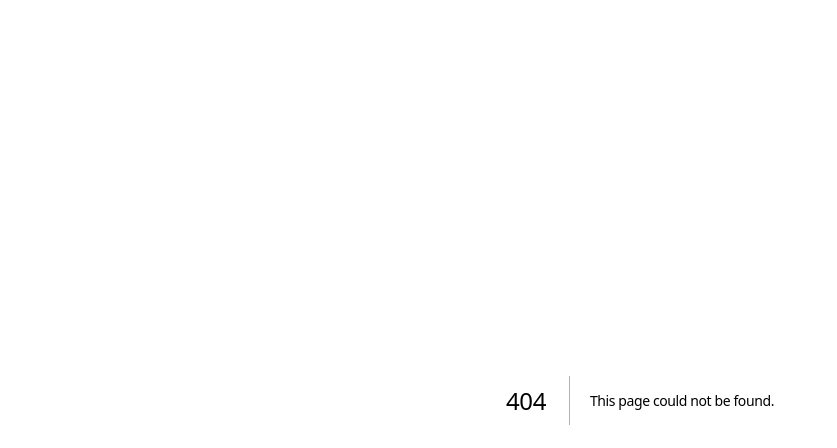
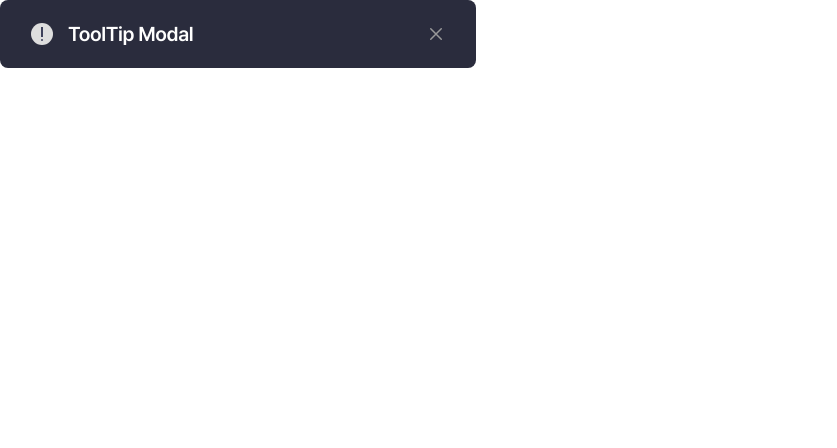
Before and after one commit to y5037/albaform-deploy, a Next.js app: page /signin in a window 1280 px wide. Before the commit this address had no page. Shown: the top 448 px of the page, without its empty margins (0-837 px from the left). Built offline with nearby package versions, Linux system fonts and the light colour scheme.

Commit message:
feat: tooltip, popup, toast modal

```diff
--- a/package.json
+++ b/package.json
@@ -12,10 +12,12 @@
     "@babel/runtime": "^7.27.0",
     "@tanstack/react-query": "^5.74.4",
     "@tanstack/react-query-devtools": "^5.74.6",
+    "framer-motion": "^12.9.4",
     "next": "15.3.1",
     "react": "^19.0.0",
     "react-dom": "^19.0.0",
     "react-icons": "^5.5.0",
+    "styled-component": "^2.8.0",
     "styled-components": "^6.1.17"
   },
   "devDependencies": {
--- /dev/null
+++ b/src/app/signin/page.tsx
@@ -0,0 +1,15 @@
+'use client';
+
+import { useState } from 'react';
+import PopUp from '@/components/tooltip/PopUp';
+import Tooltip from '@/components/tooltip/ToolTip';
+
+export default function SignIn() {
+  const [show, setShow] = useState(true);
+
+  return (
+    <>
+      {show && <Tooltip onClose={() => setShow(false)}>ToolTip Modal</Tooltip>}
+    </>
+  );
+}
--- a/src/components/closebutton/CloseButton.tsx
+++ b/src/components/closebutton/CloseButton.tsx
@@ -1,12 +1,14 @@
 import { IoCloseOutline } from 'react-icons/io5';
 
-export default function CloseButton({ onClick }: { onClick: () => void }) {
+type closeButtonProps = {
+  className?: string;
+  onClose: () => void;
+};
+
+export default function CloseButton({ onClose, className }: closeButtonProps) {
   return (
-    <button
-      className='absolute top-2 right-2 rounded-full p-1'
-      onClick={onClick}
-    >
-      <IoCloseOutline className='text-gray400' size={24} />
+    <button className='flex rounded-full p-1' onClick={() => onClose()}>
+      <IoCloseOutline className={`text-gray400 ${className}`} size={24} />
     </button>
   );
 }
--- a/src/components/tooltip/PopUp.tsx
+++ b/src/components/tooltip/PopUp.tsx
@@ -1,39 +1,77 @@
+// export default function Example() {
+//   const [show, setShow] = useState(true);
+
+//   return (
+//     <>
+//       {show && <PopUp onClose={() => setShow(false)}>popup modal</PopUp>}
+//     </>
+//   );
+// }
+
 'use client';
 
 import React from 'react';
 import Image from 'next/image';
+import styled from 'styled-components';
 import CloseButton from '../closebutton/CloseButton';
 
 interface PopUpProps {
   children: React.ReactNode;
   onClose: () => void;
-  size?: 'sm' | 'md';
 }
 
-export default function PopUp({ children, onClose, size = 'sm' }: PopUpProps) {
-  const containerClass =
-    size === 'sm' ? 'w-fit py-2 px-3' : 'w-[476px] py-4 px-6';
+const Wrapper = styled.div`
+  display: flex;
+  align-items: center;
+  justify-content: space-between;
+  background-color: var(--primary-blue300);
+  border-radius: 8px;
+  padding: 12px 32px;
+  max-width: 640px;
+  width: 100%;
 
-  const iconSize = size === 'sm' ? 24 : 36;
-  const textClass =
-    size === 'sm'
-      ? 'text-sm font-medium'
-      : 'text-xl font-semibold leading-normal';
+  @media (max-width: 768px) {
+    max-width: 327px;
+    padding: 12px 16px;
+  }
+`;
 
+const Content = styled.div`
+  display: flex;
+  align-items: center;
+  gap: 8px;
+`;
+
+const Icon = styled(Image)`
+  width: 22px;
+  height: 22px;
+
+  @media (max-width: 768px) {
+    width: 18px;
+    height: 18px;
+  }
+`;
+
+const Text = styled.p`
+  color: var(--white);
+  font-weight: 600;
+  font-size: 20px;
+  line-height: 32px;
+
+  @media (max-width: 768px) {
+    font-size: 14px;
+    line-height: 24px;
+  }
+`;
+
+export default function PopUp({ children, onClose }: PopUpProps) {
   return (
-    <div
-      className={`relative flex justify-between items-center gap-4 rounded-[14px] bg-primary-blue300 ${containerClass}`}
-    >
-      <div className='flex items-center gap-2'>
-        <Image
-          src='/images/popup.svg'
-          alt='popup'
-          width={iconSize}
-          height={iconSize}
-        />
-        <p className={`text-white ${textClass}`}>{children}</p>
-      </div>
-      <CloseButton onClick={onClose} />
-    </div>
+    <Wrapper role='alert'>
+      <Content>
+        <Icon src='/images/popup.svg' alt='popup' width={22} height={22} />
+        <Text>{children}</Text>
+      </Content>
+      <CloseButton onClose={onClose} />
+    </Wrapper>
   );
 }
--- a/src/components/tooltip/Toast.tsx
+++ b/src/components/tooltip/Toast.tsx
@@ -1,43 +1,109 @@
+// import { useState } from 'react';
+// import Toast from '@/components/tooltip/Toast';
+
+// export default function Example() {
+//   const [show, setShow] = useState(true);
+
+//   return (
+//     <>
+//       <button onClick={() => setShow(true)}>토스트 띄우기</button> (*Toast trigger 필요)
+//       {show && <Toast onClose={() => setShow(false)}>저장되었습니다</Toast>}
+//     </>
+//   );
+// }
+
 'use client';
 
+import React, { useEffect, useState } from 'react';
 import Image from 'next/image';
-import React from 'react';
+import styled from 'styled-components';
+
+const Wrapper = styled(({ isVisible, ...rest }) => <div {...rest} />)<{
+  isVisible: boolean;
+}>`
+  position: fixed;
+  top: 24px;
+  left: 50%;
+  transform: translateX(-50%)
+    translateY(${({ isVisible }) => (isVisible ? '0' : '-10px')});
+  z-index: 9999;
+  opacity: ${({ isVisible }) => (isVisible ? 1 : 0)};
+  transition: opacity 0.3s ease, transform 0.3s ease;
+
+  display: flex;
+  align-items: center;
+  padding: 12px 32px;
+  background-color: var(--primary-blue300);
+  border-radius: 8px;
+  max-width: 640px;
+  width: 100%;
+  justify-content: center;
+
+  @media (max-width: 768px) {
+    max-width: 327px;
+    padding: 12px 16px;
+  }
+`;
+
+const Content = styled.div`
+  display: flex;
+  align-items: center;
+  gap: 8px;
+`;
+
+const Text = styled.p`
+  color: var(--white);
+  font-weight: 600;
+  font-size: 16px;
+  line-height: 24px;
+  margin: 0;
+`;
+
+const Icon = styled(Image)`
+  width: 20px;
+  height: 20px;
+`;
 
 interface ToastProps {
   children: React.ReactNode;
-  size?: 'sm' | 'md';
+  onClose: () => void;
+  duration?: number;
 }
 
-export default function Toast({ children, size = 'sm' }: ToastProps) {
-  const containerClass =
-    size === 'sm'
-      ? 'w-[372px] px-8 justify-start'
-      : 'w-[640px] px-[200px] justify-between';
+export default function Toast({
+  children,
+  onClose,
+  duration = 3000,
+}: ToastProps) {
+  const [isVisible, setIsVisible] = useState(false);
 
-  const contentClass =
-    size === 'sm' ? 'justify-start gap-1' : 'justify-between gap-2';
+  useEffect(() => {
+    // fade-in 시작
+    const showTimer = setTimeout(() => setIsVisible(true), 10);
 
-  const textClass = size === 'sm' ? 'text-sm' : 'text-xl';
+    // fade-out 시작
+    const hideTimer = setTimeout(() => {
+      setIsVisible(false);
+    }, duration - 300);
 
-  const ImageClass = size === 'sm' ? 18 : 22;
+    // 완전 제거
+    const removeTimer = setTimeout(() => {
+      onClose();
+    }, duration);
+
+    return () => {
+      clearTimeout(showTimer);
+      clearTimeout(hideTimer);
+      clearTimeout(removeTimer);
+    };
+  }, [onClose, duration]);
 
   return (
-    <div
-      className={`relative h-auto py-3 flex items-center bg-primary-blue300 rounded-[8px] ${containerClass}`}
-      role='alert'
-    >
-      <div className={`flex items-center ${contentClass}`}>
-        <Image
-          src='/images/toast.svg'
-          alt='toast'
-          width={18}
-          height={18}
-          className={`align-middle flex ${ImageClass}`}
-        />
-        <p className={`leading-normal font-semibold text-white ${textClass}`}>
-          {children}
-        </p>
-      </div>
-    </div>
+    <Wrapper isVisible={isVisible} role='alert'>
+      <Content>
+        <Icon src='/images/toast.svg' alt='toast' width={20} height={20} />
+        <Text>{children}</Text>
+      </Content>
+    </Wrapper>
   );
 }
--- a/src/components/tooltip/ToolTip.tsx
+++ b/src/components/tooltip/ToolTip.tsx
@@ -1,45 +1,118 @@
+// export default function Example() {
+//   const [show, setShow] = useState(true);
+
+//   return (
+//     <>
+//       {show && <Tooltip onClose={() => setShow(false)}>ToolTip Modal</Tooltip>}
+//     </>
+//   );
+// }
+
 'use client';
 
 import React from 'react';
 import Image from 'next/image';
+import styled from 'styled-components';
 import CloseButton from '../closebutton/CloseButton';
 
 interface TooltipProps {
   children: React.ReactNode;
   onClose: () => void;
-  size?: 'sm' | 'md';
 }
 
-export default function Tooltip({
-  children,
-  onClose,
-  size = 'sm',
-}: TooltipProps) {
-  const containerClass =
-    size === 'sm' ? 'w-fit py-2 px-3' : 'w-[476px] py-4 px-6';
+const Wrapper = styled.div`
+  position: relative;
+  display: flex;
+  //justify-content: space-between;
+  align-items: center;
+  gap: 12px;
+  border-radius: 8px;
+  background-color: var(--primary-blue300);
+  max-width: 476px;
+  width: 100%;
+  padding: 16px 24px;
 
-  const iconSize = size === 'sm' ? 24 : 36;
-  const textClass =
-    size === 'sm'
-      ? 'text-sm font-medium'
-      : 'text-xl font-semibold leading-normal';
+  &::before {
+    content: '';
+    position: absolute;
+    top: -10px;
+    left: 16px;
+    width: 0;
+    height: 0;
+    border-left: 8px solid transparent;
+    border-right: 8px solid transparent;
+    border-bottom: 10px solid var(--primary-blue300);
+  }
 
+  @media (max-width: 768px) {
+    padding: 8px 12px;
+    max-width: 300px;
+  }
+`;
+
+const Tail = styled.div`
+  width: 0;
+  height: 0;
+  border-left: 8px solid transparent;
+  border-right: 8px solid transparent;
+  border-bottom: 10px solid var(--primary-blue300);
+`;
+
+const ContentWrapper = styled.div`
+  display: flex;
+  align-items: center;
+  gap: 8px;
+  flex-grow: 1;
+`;
+
+const StyledCloseButton = styled.div`
+  margin-left: auto;
+  flex-shrink: 0;
+`;
+
+const Text = styled.p`
+  display: flex;
+  align-items: center;
+  font-size: 20px;
+  line-height: 32px;
+  font-weight: 600;
+  color: var(--white);
+
+  @media (max-width: 768px) {
+    font-size: 12px;
+    line-height: 20px;
+    font-weight: 600;
+    color: var(--white);
+  }
+`;
+
+const Icon = styled(Image)`
+  width: 24px;
+  height: 24px;
+
+  @media (min-width: 768px) {
+    width: 36px;
+    height: 36px;
+  }
+`;
+
+export default function Tooltip({ children, onClose }: TooltipProps) {
   return (
-    <div
-      className={`relative flex justify-between items-center gap-4 rounded-[8px] bg-primary-blue300 ${containerClass}`}
-    >
-      {/* 말풍선모양 */}
-      <div className='w-0 h-0 border-x-8 border-x-transparent border-b-[10px] border-b-primary-blue300' />
-      <div className='flex items-center gap-2'>
-        <Image
-          src='/images/tooltip.svg'
-          alt='tooltip'
-          width={iconSize}
-          height={iconSize}
-        />
-        <p className={`items-center ${textClass}`}>{children}</p>
-      </div>
-      <CloseButton onClick={onClose} />
-    </div>
+    <>
+      <Wrapper>
+        <ContentWrapper>
+          <Icon
+            src='/images/tooltip.svg'
+            alt='tooltip'
+            width={24}
+            height={24}
+          />
+          <Text>{children}</Text>
+        </ContentWrapper>
+        <StyledCloseButton>
+          <CloseButton onClose={() => onClose()} />
+        </StyledCloseButton>
+      </Wrapper>
+    </>
   );
 }
```
Also changed, not shown: 1 other file (tests, documents, lock files or other folders).
